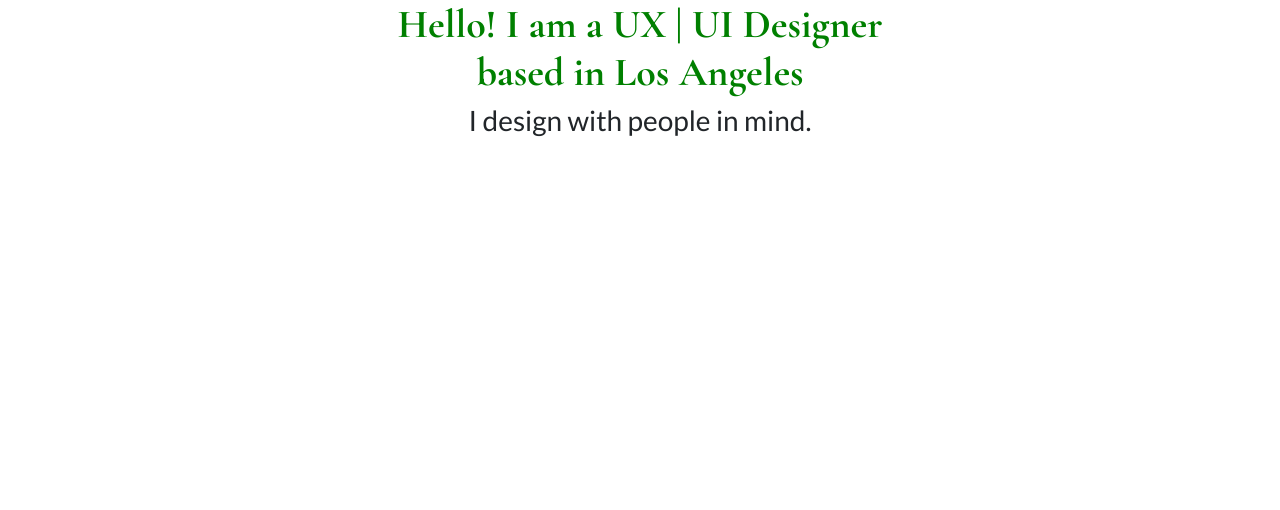
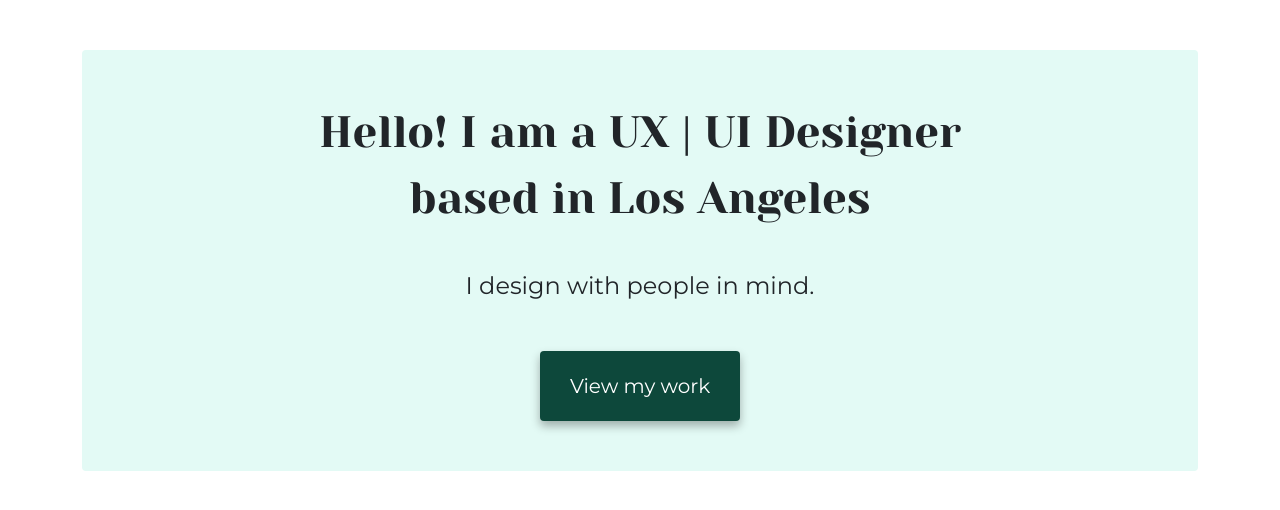
Before and after one commit to rozenlior/Portfolio-Final, a plain HTML site: page index.html in a window 1280 px wide. Drawn offline with nearby package versions, Linux system fonts and the light colour scheme.

Commit message:
Created hero HTML and CSS

```diff
--- a/index.html
+++ b/index.html
@@ -4,8 +4,6 @@
     <meta charset="UTF-8" />
     <meta http-equiv="X-UA-Compatible" content="IE=edge" />
     <meta name="viewport" content="width=device-width, initial-scale=1.0" />
-    <link rel="preconnect" href="https://fonts.gstatic.com" />
-
     <script
       src="https://cdn.jsdelivr.net/npm/bootstrap@5.0.0-beta2/dist/js/bootstrap.bundle.min.js"
       integrity="sha384-b5kHyXgcpbZJO/tY9Ul7kGkf1S0CWuKcCD38l8YkeH8z8QjE0GmW1gYU5S9FOnJ0"
@@ -17,8 +15,9 @@
       integrity="sha384-BmbxuPwQa2lc/FVzBcNJ7UAyJxM6wuqIj61tLrc4wSX0szH/Ev+nYRRuWlolflfl"
       crossorigin="anonymous"
     />
+    <link rel="preconnect" href="https://fonts.gstatic.com" />
     <link
-      href="https://fonts.googleapis.com/css2?family=Cormorant+Garamond:wght@700&family=Lato&display=swap"
+      href="https://fonts.googleapis.com/css2?family=Cormorant+Garamond:wght@700&family=Lato&family=Montserrat&family=Nunito&family=Yeseva+One&display=swap"
       rel="stylesheet"
     />
     <link rel="stylesheet" href="/src/styles.css" />
@@ -26,9 +25,16 @@
     <title>Document</title>
   </head>
   <body>
-    <h1 class="text-center">
-      Hello! I am a UX | UI Designer <br />based in Los Angeles
-    </h1>
-    <h3 class="text-center">I design with people in mind.</h3>
+    <div class="container">
+      <div class="hero">
+        <h1 class="text-center">
+          Hello! I am a UX | UI Designer <br />based in Los Angeles
+        </h1>
+        <h3 class="text-center">I design with people in mind.</h3>
+        <div class="navigation-link">
+        <a href="#" class="main-link">View my work</a>
+        </div>
+      </div>
+    </div>
   </body>
 </html>
--- a/src/styles.css
+++ b/src/styles.css
@@ -1,11 +1,73 @@
 /*font-family: 'Cormorant Garamond', serif;
 font-family: 'Lato', sans-serif;
+font-family: 'Yeseva One', cursive;
+font-family: 'Montserrat', sans-serif;
+font-family: 'Nunito', sans-serif;
+background-color: #2cc6af;
+background-color: #ECE1E9;
+  background:#ff5350;
+    background:#ff7050;
+
+
+
 */
+:root {
+  --primary-font: "Yeseva One", cursive;
+  --secondary-font: "Montserrat", sans-serif;
+}
 
 h1 {
-  font-family: "Cormorant Garamond", serif;
-  color: green;
+  font-family: var(--primary-font);
+  line-height: 1.5;
+  margin-bottom: 20px;
+  font-size: 24px;
 }
+
 h3 {
-  font-family: "Lato", sans-serif;
+  font-family: var(--secondary-font);
+  font-size: 15px;
 }
+
+.navigation-link {
+  display: flex;
+  justify-content: center;
+  margin-top: 30px;
+}
+
+.navigation-link a {
+  margin: 20px;
+  border-radius: 4px;
+  padding: 15px 20px;
+  text-decoration: none;
+  font-family: var(--secondary-font);
+  font-size: 12px;
+  box-shadow: 0 5px 10px rgba(0, 0, 0, 0.3);
+}
+
+.main-link {
+  color: white;
+  background:#0d483b;
+}
+
+.hero {
+  margin-top: 50px;
+  background-color: #e3faf5;
+  padding: 2px;
+  padding-top: 50px;
+  padding-bottom: 30px;
+  border-radius: 4px;
+}
+
+@media (min-width: 768px) {
+  h1 {
+    font-size: 44px;
+    margin-bottom: 40px;
+  }
+  h3 {
+    font-size: 24px;
+  }
+  .navigation-link a{
+    font-size: 20px;
+    padding: 20px 30px;
+  }
+}
```
